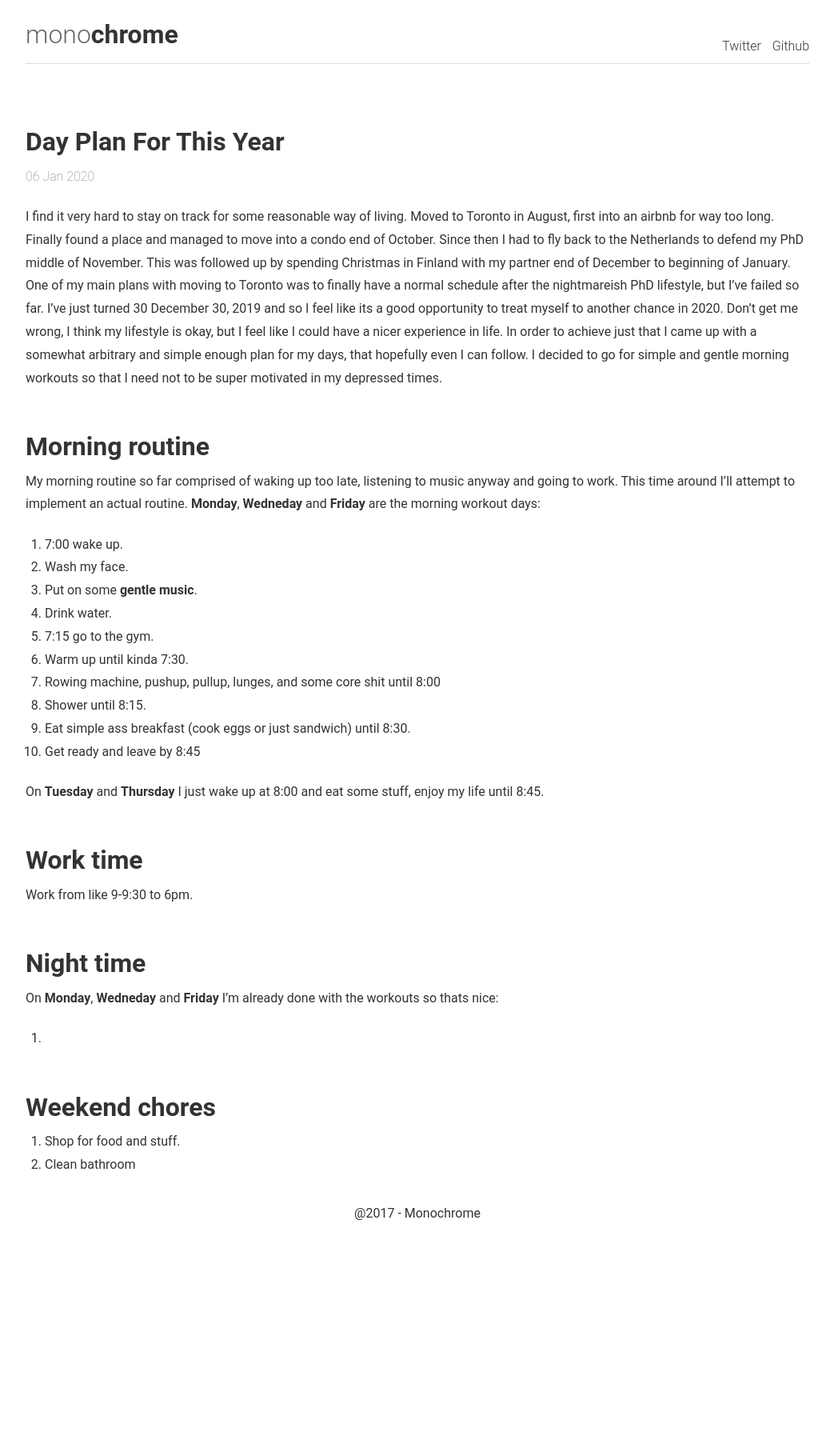
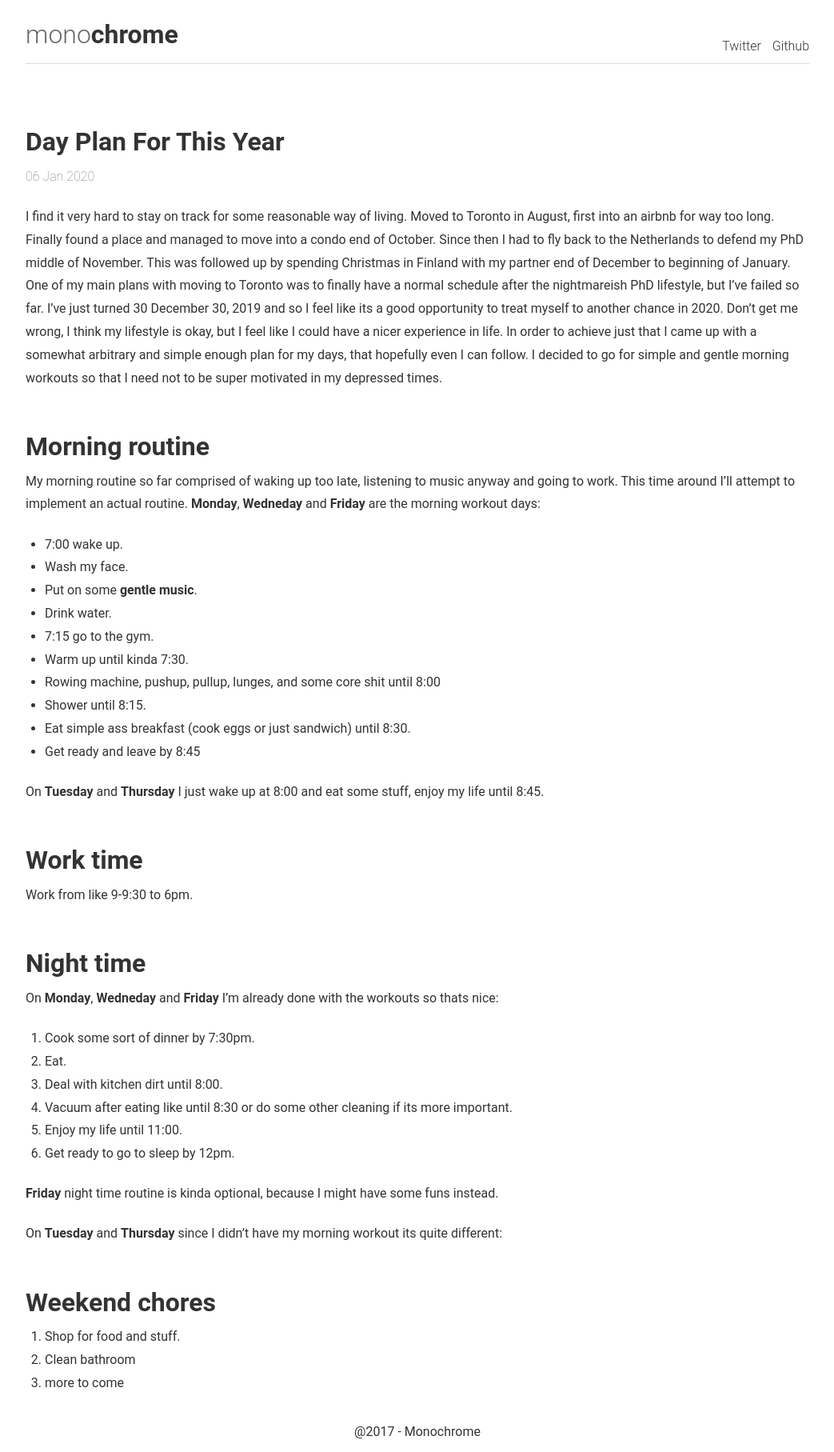
Before and after one commit to kadarakos/blog, a Jekyll site: the page built from _posts/2020-01-06-Day-Plan-for-This-Year.md, in a window 1280 px wide. Shown: the whole page at 80% size, without its empty margins (118-1161 px from the left). Built offline with Jekyll 4.4.1, drawn with Linux system fonts in a browser that asks for light colours; before the commit the page ends 1542 px from its top, so only the background shows below that; part of the change alters nothing that is shown.

Commit message:
Update 2020-01-06-Day-Plan-for-This-Year.md

```diff
--- a/_posts/2020-01-06-Day-Plan-for-This-Year.md
+++ b/_posts/2020-01-06-Day-Plan-for-This-Year.md
@@ -14,16 +14,16 @@ My morning routine so far comprised of waking up too late, listening to music an
 This time around I'll attempt to implement an actual routine. **Monday**, **Wedneday** and **Friday** are the
 morning workout days:
 
-1. 7:00 wake up.
-2. Wash my face.
-3. Put on some [gentle music](https://www.youtube.com/watch?v=zreVOAijs2Y).
-4. Drink water.
-5. 7:15 go to the gym.
-6. Warm up until kinda 7:30.
-7. Rowing machine, pushup, pullup, lunges, and some core shit until 8:00
-8. Shower until 8:15.
-9. Eat simple ass breakfast (cook eggs or just sandwich) until 8:30.
-10. Get ready and leave by 8:45
+- 7:00 wake up.
+- Wash my face.
+- Put on some [gentle music](https://www.youtube.com/watch?v=zreVOAijs2Y).
+- Drink water.
+- 7:15 go to the gym.
+- Warm up until kinda 7:30.
+- Rowing machine, pushup, pullup, lunges, and some core shit until 8:00
+- Shower until 8:15.
+- Eat simple ass breakfast (cook eggs or just sandwich) until 8:30.
+- Get ready and leave by 8:45
 
 On **Tuesday** and **Thursday** I just wake up at 8:00 and eat some stuff, enjoy my life until 8:45.
 
@@ -35,9 +35,21 @@ Work from like 9-9:30 to 6pm.
 
 On **Monday**, **Wedneday** and **Friday** I'm already done with the workouts so thats nice:
 
-1.
+1. Cook some sort of dinner by 7:30pm.
+2. Eat.
+3. Deal with kitchen dirt until 8:00.
+4. Vacuum after eating like until 8:30 or do some other cleaning if its more important.
+5. Enjoy my life until 11:00.
+6. Get ready to go to sleep by 12pm.
+
+**Friday** night time routine is kinda optional, because I might have some funs instead.
+
+On **Tuesday** and **Thursday** since I didn't have my morning workout its quite different:
+
+
 
 ## Weekend chores
 
 1. Shop for food and stuff.
 2. Clean bathroom
+3. more to come
```
